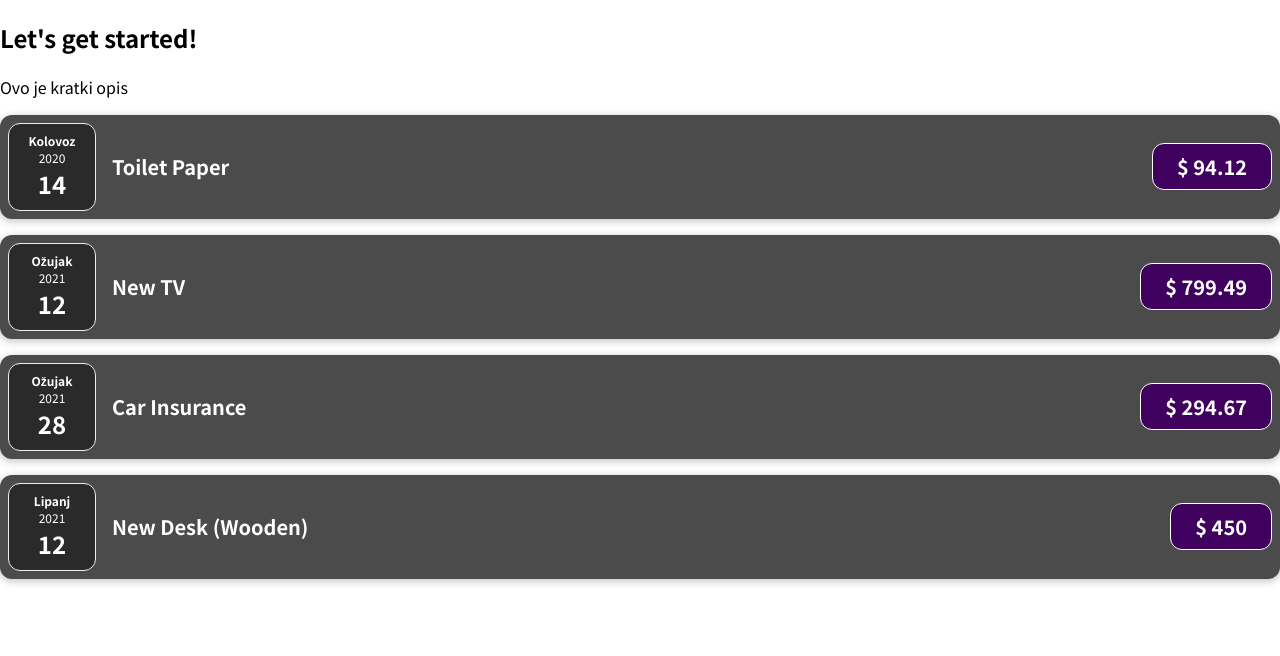
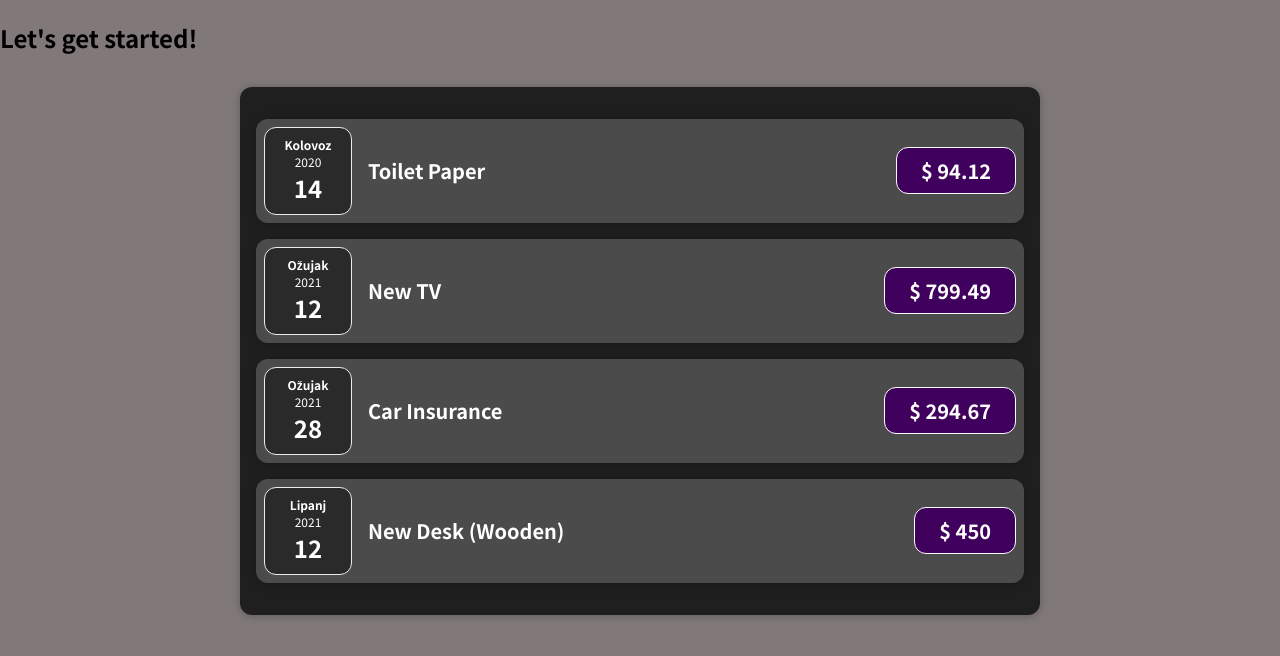
Before and after one commit to mmarkovi3g/react-complete-guide, a JavaScript app: page / in a window 1280 px wide. Shown: the top 656 px of the page. Built offline with nearby package versions, Linux system fonts and the light colour scheme.

Commit message:
Container styling with custom components props.classes

```diff
--- a/package.json
+++ b/package.json
@@ -34,5 +34,8 @@
       "last 1 firefox version",
       "last 1 safari version"
     ]
+  },
+  "devDependencies": {
+    "@babel/plugin-proposal-private-property-in-object": "^7.21.11"
   }
 }
--- a/src/App.js
+++ b/src/App.js
@@ -1,4 +1,5 @@
 import ExpenseItem from "./components/ExpenseItem";
+import Expenses from "./components/Expenses";
 
 function App() {
   const expenses = [
@@ -27,27 +28,7 @@
   return (
     <div>
       <h2>Let's get started!</h2>
-      <p>Ovo je kratki opis</p>
-      <ExpenseItem //na svaki ExpenseItem dodana je referenca na svojstva
-        title={expenses[0].title} //vrlo je važno kasnije povezati ovaj title u komponenti (paziti na smisleno imenovanje)
-        amount={expenses[0].amount}
-        date={expenses[0].date}
-      />
-      <ExpenseItem
-        title={expenses[1].title}
-        amount={expenses[1].amount}
-        date={expenses[1].date}
-      />
-      <ExpenseItem
-        title={expenses[2].title}
-        amount={expenses[2].amount}
-        date={expenses[2].date}
-      />
-      <ExpenseItem
-        title={expenses[3].title}
-        amount={expenses[3].amount}
-        date={expenses[3].date}
-      />
+      <Expenses items={expenses} />
     </div>
   );
 }
--- /dev/null
+++ b/src/components/Card.css
@@ -0,0 +1,4 @@
+.card {
+  border-radius: 12px;
+  box-shadow: 0 1px 8px rgba(0, 0, 0, 0.25);
+}
--- /dev/null
+++ b/src/components/Card.js
@@ -0,0 +1,8 @@
+import "./Card.css";
+
+function Card(props) {
+  const classes = "card " + props.className; //kako bi se vlastita komponenta mogla koristiti kao kontejner potrebno je uključiti i nasljeđivanje klasa (na ovaj način)
+  return <div className={classes}>{props.children}</div>;
+} // također je potrebno dodati i sljedeće atribute a posebno props.children kako bi se klasa prenijela na sve elemente
+
+export default Card;
--- a/src/components/ExpenseItem.css
+++ b/src/components/ExpenseItem.css
@@ -2,10 +2,10 @@
   display: flex;
   justify-content: space-between;
   align-items: center;
-  box-shadow: 0 2px 8px rgba(0, 0, 0, 0.25);
+
   padding: 0.5rem;
   margin: 1rem 0;
-  border-radius: 12px;
+
   background-color: #4b4b4b;
   text-transform: capitalize;
 }
--- a/src/components/ExpenseItem.js
+++ b/src/components/ExpenseItem.js
@@ -1,17 +1,18 @@
 import ExpenseDate from "./ExpenseDate";
 import "./ExpenseItem.css";
+import Card from "./Card";
 
 function ExpenseItem(props) {
   //react komponente uvijek uzimaju samo jedan argument - najčešće se zove PROPS
 
   return (
-    <div className="expense-item">
+    <Card className="expense-item">
       <ExpenseDate date={props.date} />
       <div className="expense-item__description">
         <h2>{props.title}</h2>
         <div className="expense-item__price">$ {props.amount}</div>
       </div>
-    </div>
+    </Card>
   );
 } //podatke iz objekata koje smo kreirali u app.js zatim povezujemo unutar naše komponente
 // i to na sljedeći način {props.nazivAtributa}
--- /dev/null
+++ b/src/components/Expenses.css
@@ -0,0 +1,7 @@
+.expenses {
+  padding: 1rem;
+  background-color: rgb(31, 31, 31);
+  margin: 2rem auto;
+  width: 50rem;
+  max-width: 95%;
+}
--- /dev/null
+++ b/src/components/Expenses.js
@@ -0,0 +1,32 @@
+import ExpenseItem from "./ExpenseItem";
+import "./Expenses.css";
+import Card from "./Card";
+
+function Expenses(props) {
+  return (
+    <Card className="expenses">
+      <ExpenseItem
+        title={props.items[0].title}
+        amount={props.items[0].amount}
+        date={props.items[0].date}
+      />
+      <ExpenseItem
+        title={props.items[1].title}
+        amount={props.items[1].amount}
+        date={props.items[1].date}
+      />
+      <ExpenseItem
+        title={props.items[2].title}
+        amount={props.items[2].amount}
+        date={props.items[2].date}
+      />
+      <ExpenseItem
+        title={props.items[3].title}
+        amount={props.items[3].amount}
+        date={props.items[3].date}
+      />
+    </Card>
+  );
+}
+
+export default Expenses;
--- a/src/index.css
+++ b/src/index.css
@@ -10,5 +10,5 @@
 
 body {
   margin: 0;
-  background-color: #ffffff;
+  background-color: #817979;
 }
```
Also changed, not shown: 1 other file (tests, documents, lock files or other folders).
